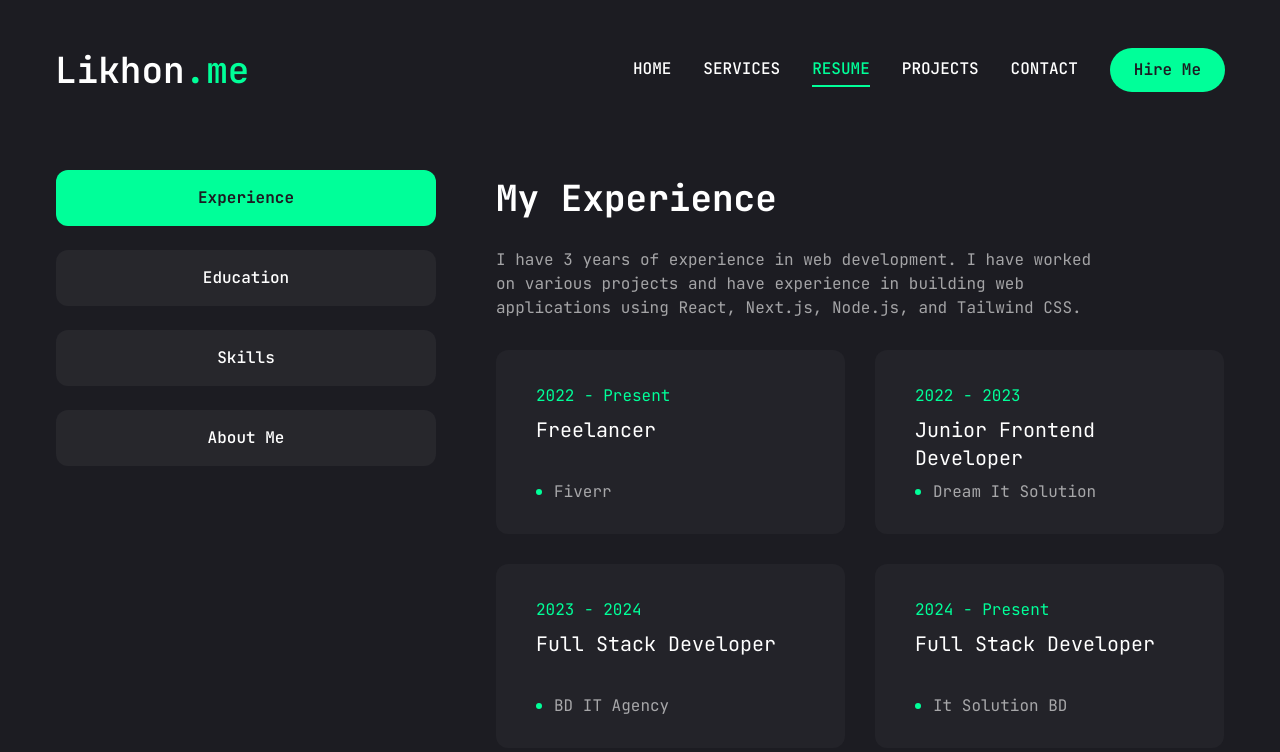
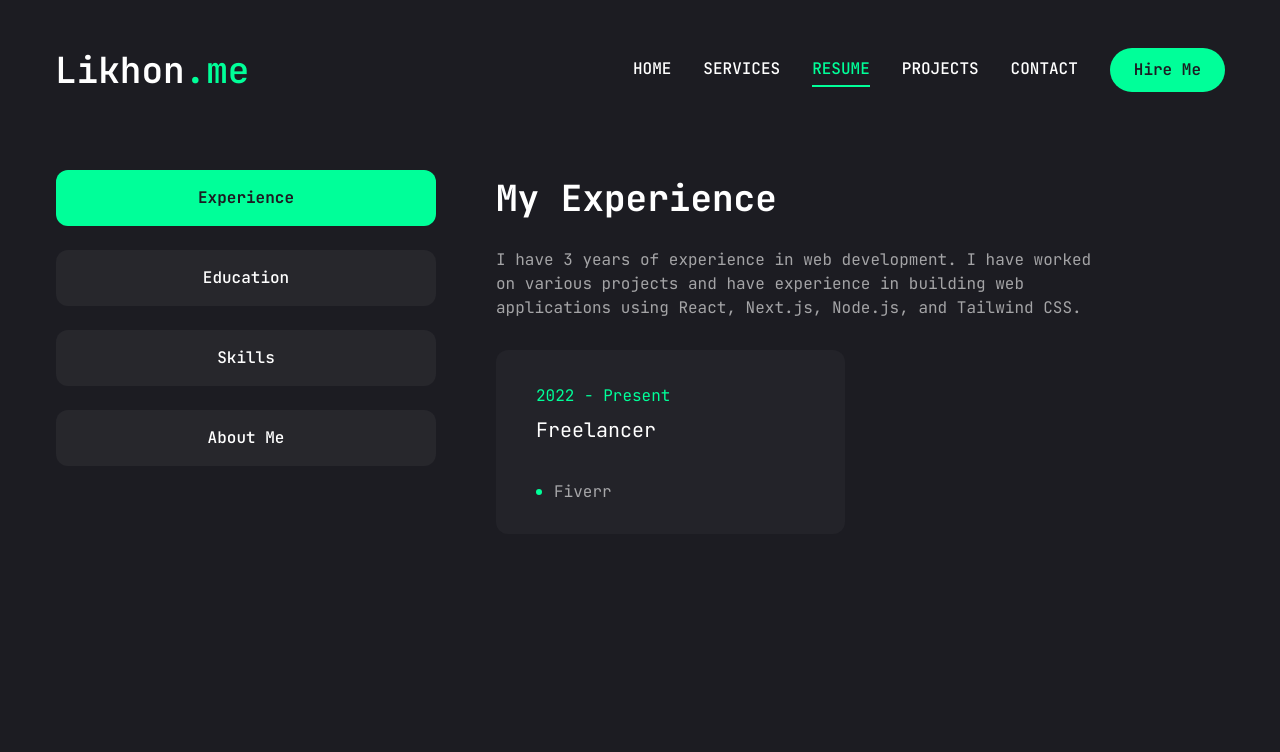
Before and after one commit to likhon122/portfolio, a Next.js app: page /resume in a window 1280 px wide. Shown: the top 752 px of the page. Built offline with nearby package versions, Linux system fonts and the light colour scheme.

Commit message:
Chnage the right info about me and change the right thubnail in my project

```diff
--- a/src/app/contact/page.jsx
+++ b/src/app/contact/page.jsx
@@ -18,7 +18,7 @@ const info = [
   {
     icon: <FaPhone />,
     title: "Phone",
-    value: "+8801611513484"
+    value: "+8801622422800"
   },
   {
     icon: <FaEnvelope />,
@@ -28,7 +28,7 @@ const info = [
   {
     icon: <FaMapMarked />,
     title: "Address",
-    value: "Dhaka, Bangladesh"
+    value: "Kushtia , Khulna, Bangladesh"
   }
 ];
 
--- a/src/app/page.js
+++ b/src/app/page.js
@@ -106,9 +106,9 @@ export default async function Home() {
 async function fetchData() {
   return {
     name: "Likhon Islam",
-    jobTitle: "Software Developer",
+    jobTitle: "Web Developer",
     description:
-      "I am Likhon Islam, a Software Developer specializing in building elegant digital experiences. My expertise spans across modern web technologies like React.js, Next.js, Node.js, and more. I deliver tailored solutions that drive business success.",
+      "I am Likhon Islam, a web Developer specializing in building elegant digital experiences. My expertise spans across modern web technologies like React.js, Next.js, Node.js, and more. I deliver tailored solutions that drive business success.",
     services: [
       "Web Development",
       "Mobile App Development",
@@ -123,7 +123,7 @@ async function fetchData() {
       "React",
       "Next.js"
     ],
-    cvLink: "/path-to-your-cv.pdf", // Adjust the path to your actual CV location
+    cvLink: "/path-to-your-cv.pdf",
     socialLinks: [
       { name: "LinkedIn", url: "https://linkedin.com/in/yourprofile" },
       { name: "GitHub", url: "https://github.com/yourprofile" }
--- a/src/app/projects/page.jsx
+++ b/src/app/projects/page.jsx
@@ -51,8 +51,8 @@ const projects = [
       { name: "Styled Components" }
     ],
     image: slide2,
-    live: "https://lzstore.netlify.app",
-    github: "https://github.com/likhon122/E-commerce-MERN"
+    live: "https://carfision.vercel.app/",
+    github: "https://github.com/likhon122/car-fision-frontend"
   },
   {
     _id: "3",
--- a/src/app/resume/page.jsx
+++ b/src/app/resume/page.jsx
@@ -58,9 +58,13 @@ const about = {
   info: [
     { fieldName: "Name", value: "Likhon Islam", isLink: false },
     { fieldName: "Email", value: "md.likhonislam2x@gmail.com", isLink: true },
-    { fieldName: "Phone", value: "+8801611513484", isLink: true },
+    { fieldName: "Phone", value: "+8801622422800", isLink: true },
     { fieldName: "Location", value: "Kushtia, Bangladesh", isLink: false },
-    { fieldName: "Experience", value: "3 years", isLink: false },
+    {
+      fieldName: "Experience",
+      value: "3 years in web development Online Market place Fiverr",
+      isLink: false
+    },
     { fieldName: "Languages", value: "English, Bengali, Hindi", isLink: false },
     { fieldName: "Nationality", value: "Bangladeshi", isLink: false },
     { fieldName: "Freelance", value: "Available", isLink: false },
@@ -83,22 +87,22 @@ const experience = {
       company: "Fiverr",
       position: "Freelancer",
       date: "2022 - Present"
-    },
-    {
-      company: "Dream It Solution",
-      position: "Junior Frontend Developer",
-      date: "2022 - 2023"
-    },
-    {
-      company: "BD IT Agency",
-      position: "Full Stack Developer",
-      date: "2023 - 2024"
-    },
-    {
-      company: "It Solution BD",
-      position: "Full Stack Developer",
-      date: "2024 - Present"
     }
+    // {
+    //   company: "Dream It Solution",
+    //   position: "Junior Frontend Developer",
+    //   date: "2022 - 2023"
+    // },
+    // {
+    //   company: "BD IT Agency",
+    //   position: "Full Stack Developer",
+    //   date: "2023 - 2024"
+    // },
+    // {
+    //   company: "It Solution BD",
+    //   position: "Full Stack Developer",
+    //   date: "2024 - Present"
+    // }
   ]
 };
 
--- a/src/components/Stats.jsx
+++ b/src/components/Stats.jsx
@@ -3,12 +3,12 @@ import CountUp from "react-countup";
 
 const stats = [
   {
-    title: "Years of Experience",
+    title: "Years of Experience in Fiverr",
     count: 3
   },
   {
     title: "Project Completed",
-    count: 20
+    count: 5
   },
   {
     title: "Technologies Mastered",
@@ -16,7 +16,7 @@ const stats = [
   },
   {
     title: "Code Commit",
-    count: 102
+    count: 600
   }
 ];
 
```
Also changed, not shown: src/public/work/thumb2.png, src/public/work/thumb3.png.
